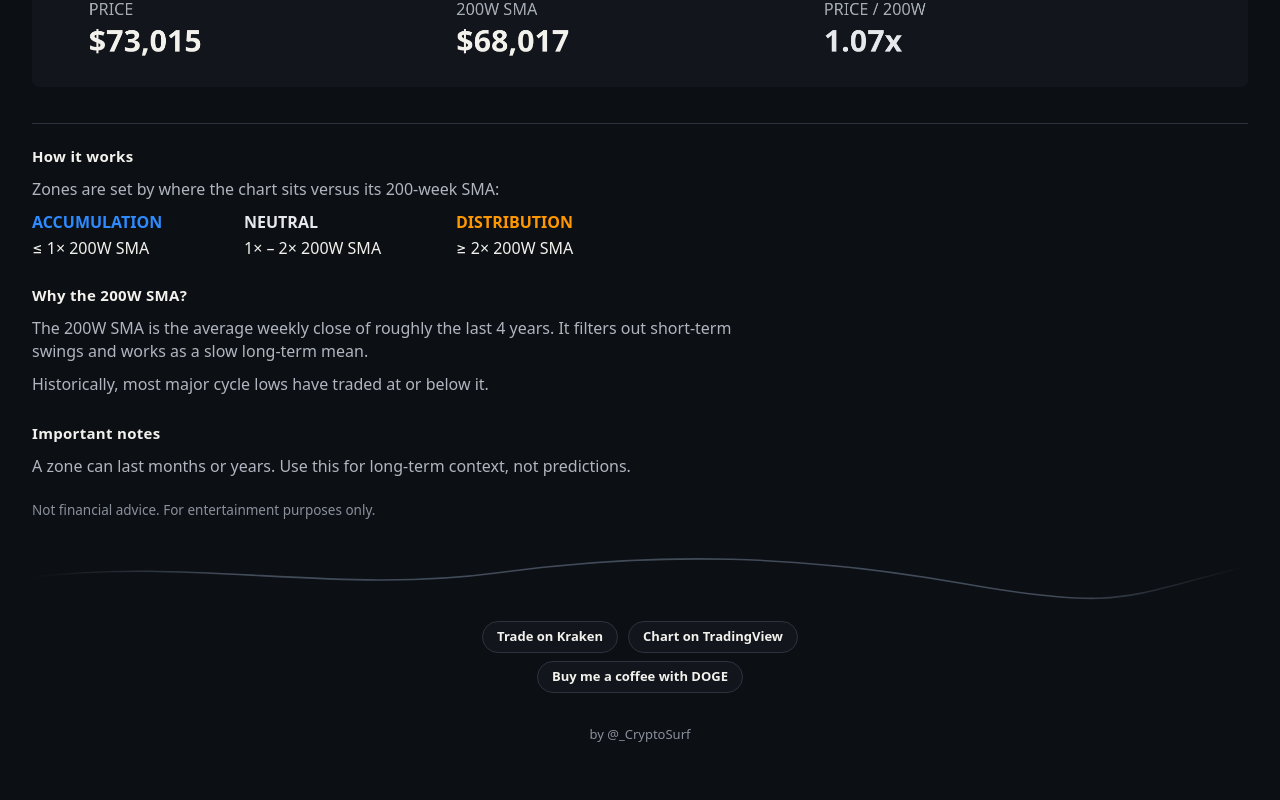
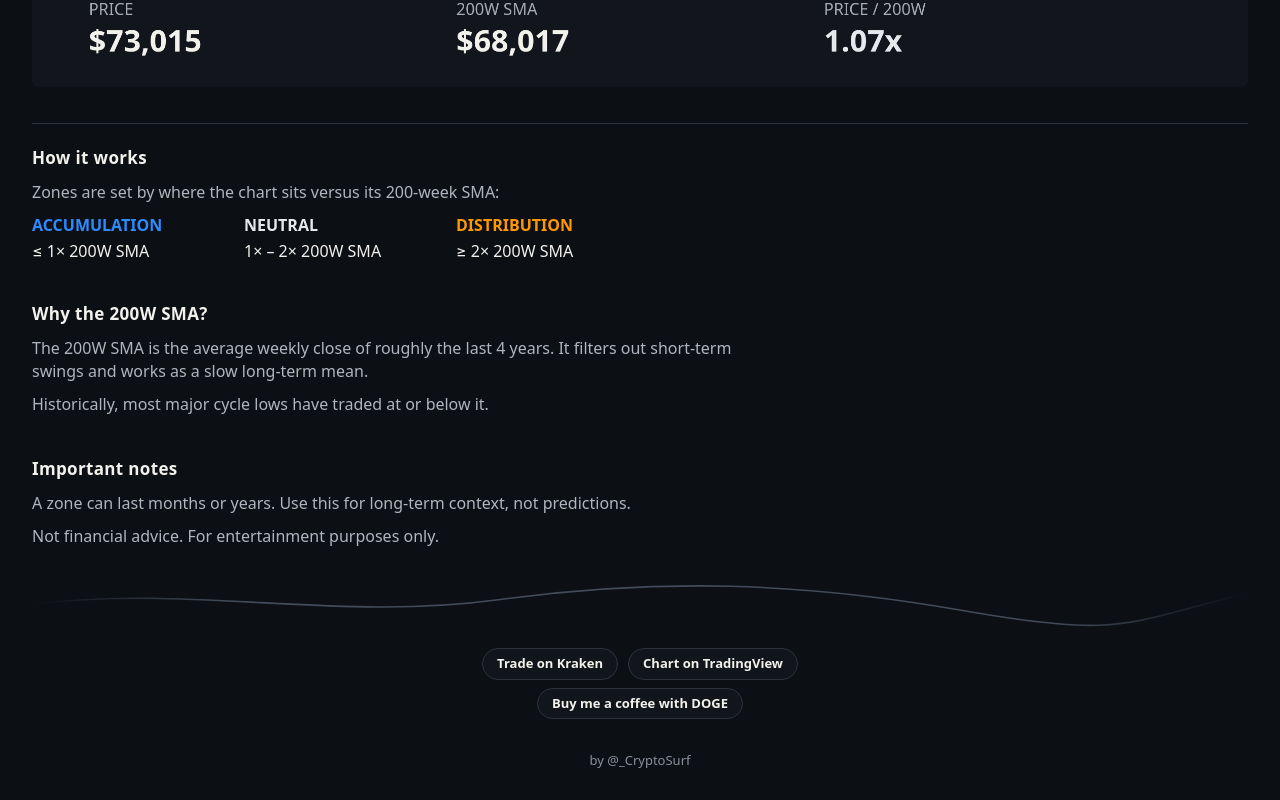
Before and after one commit to surfcharts/surfcharts.github.io, a plain HTML site: page index.html in a window 1280 px wide. Shown: the part 960-1760 px from the top of the page. Before the commit the page ends 1733 px from the top, so only its background shows below. Drawn offline with Linux system fonts and the light colour scheme; no server answers.

Commit message:
Spacing, headings, headline zone

```diff
--- a/chart.js
+++ b/chart.js
@@ -1085,7 +1085,7 @@
     }
     const lead = document.getElementById("howto-lead");
     if (lead) {
-      lead.textContent = "Zones are set by where the chart sits versus its 200-week SMA:";
+      lead.innerHTML = "Zones are set by where the chart sits versus its <span class=\"nowrap\">200-week</span> SMA:";
     }
     document.querySelectorAll(".unit-word").forEach(function (el) {
       el.textContent = unitLabel;
@@ -1096,9 +1096,9 @@
         h.textContent = COIN.name + " does not have enough history for the 200-week average yet.";
       } else {
         const z = ZONES[d.liveZone];
-        h.innerHTML = COIN.name + " is in " +
+        h.innerHTML = COIN.name + " is in the " +
           '<span class="zone z-' + z.id + ' nowrap">' + z.name + "</span>" +
-          "";
+          " zone";
       }
     }
     window.__PAGE = {
--- a/index.html
+++ b/index.html
@@ -74,7 +74,7 @@
     <section class="info" id="info">
       <div class="info-howto">
         <h2>How it works</h2>
-        <p id="howto-lead">Zones are set by where the chart sits versus its 200-week SMA:</p>
+        <p id="howto-lead">Zones are set by where the chart sits versus its <span class="nowrap">200-week</span> SMA:</p>
         <div class="zcols">
           <div class="zc"><span class="z-paddle">ACCUMULATION</span><span class="zr">≤ 1× 200W SMA</span></div>
           <div class="zc"><span class="z-ride">NEUTRAL</span><span class="zr">1× – 2× 200W SMA</span></div>
--- a/style.css
+++ b/style.css
@@ -508,7 +508,7 @@ body.share-only .wave-line { display: none; }
 }
 
 /* How it works: three sections */
-.info h2.sub{margin-top:26px}
+.info h2.sub{margin-top:40px}
 .info-howto p.zl{margin-bottom:6px}
 .info-howto p.zl + h2.sub{margin-top:28px}
 .info-howto p.zl:last-of-type{margin-bottom:0}
@@ -519,3 +519,8 @@ body.share-only .wave-line { display: none; }
 .zc>span:first-child{font-weight:700}
 .zr{white-space:nowrap}
 @media (max-width:420px){.zcols{grid-template-columns:auto auto auto;justify-content:space-between;gap:6px}.zc>span:first-child{font-size:11px}.zr{font-size:11px;white-space:normal}}
+.info .disclaimer{font-size:16px;margin-top:6px;color:var(--ax)}
+@media (max-width:720px){.info .disclaimer{font-size:15px}}
+@media (max-width:360px){.info .disclaimer{font-size:14px}}
+.info h2{font-size:17px}
+.info .disclaimer{line-height:1.45}
```
